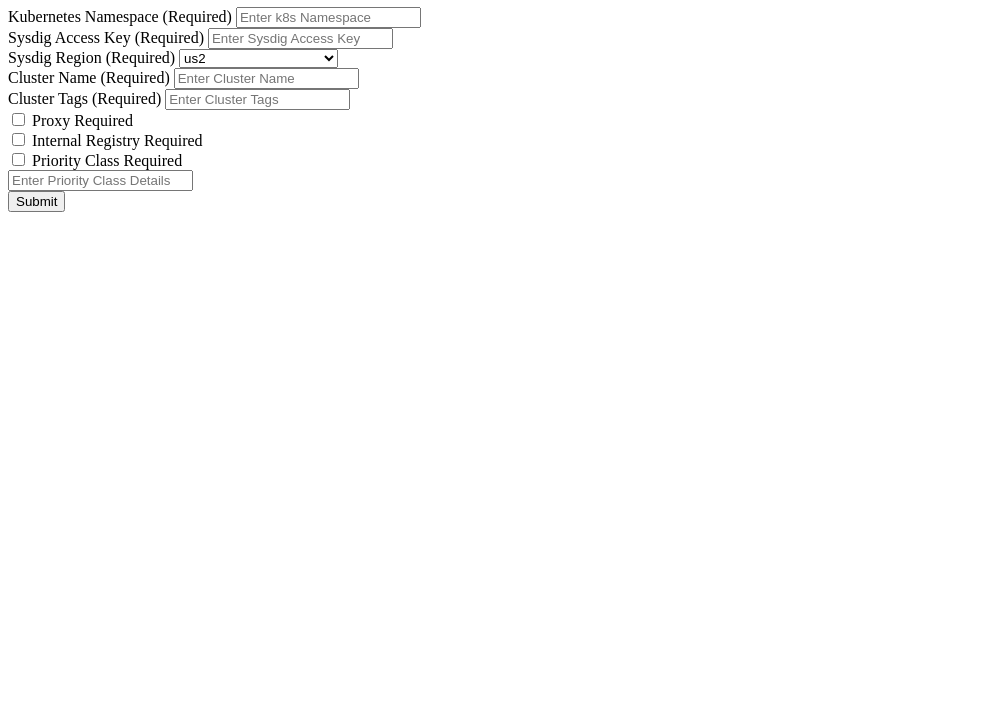
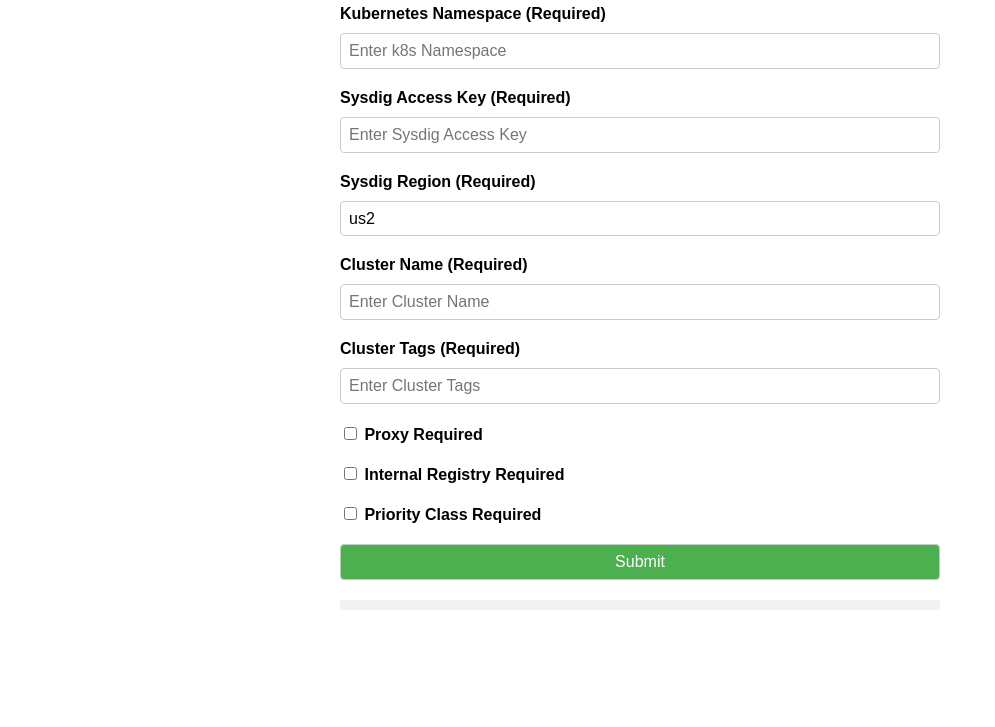
Before and after one commit to alexwang19/sysdig-agent-installation, a plain HTML site: page new-index.html in a window 1280 px wide. Shown: the part 73-800 px from the top of the page, without its empty margins (0-995 px from the left). Drawn offline with Linux system fonts and the light colour scheme.

Commit message:
new folders

```diff
--- a/new-index.html
+++ b/new-index.html
@@ -3,7 +3,7 @@
 
 <head>
   <title>Configuration Options</title>
-  <link rel="stylesheet" type="text/css" href="style2.css">
+  <link rel="stylesheet" type="text/css" href="css/style.css">
 </head>
 
 <body>
@@ -91,7 +91,7 @@
 
     <div id="output"></div>
   </div>
-  <script src="script2.js"></script>
+  <script src="scripts/script.js"></script>
 </body>
 
 </html>
```
Also changed, not shown: css/style.css (renamed from styles/style.css), css/styles-alex.css (renamed from styles/styles-alex.css).
